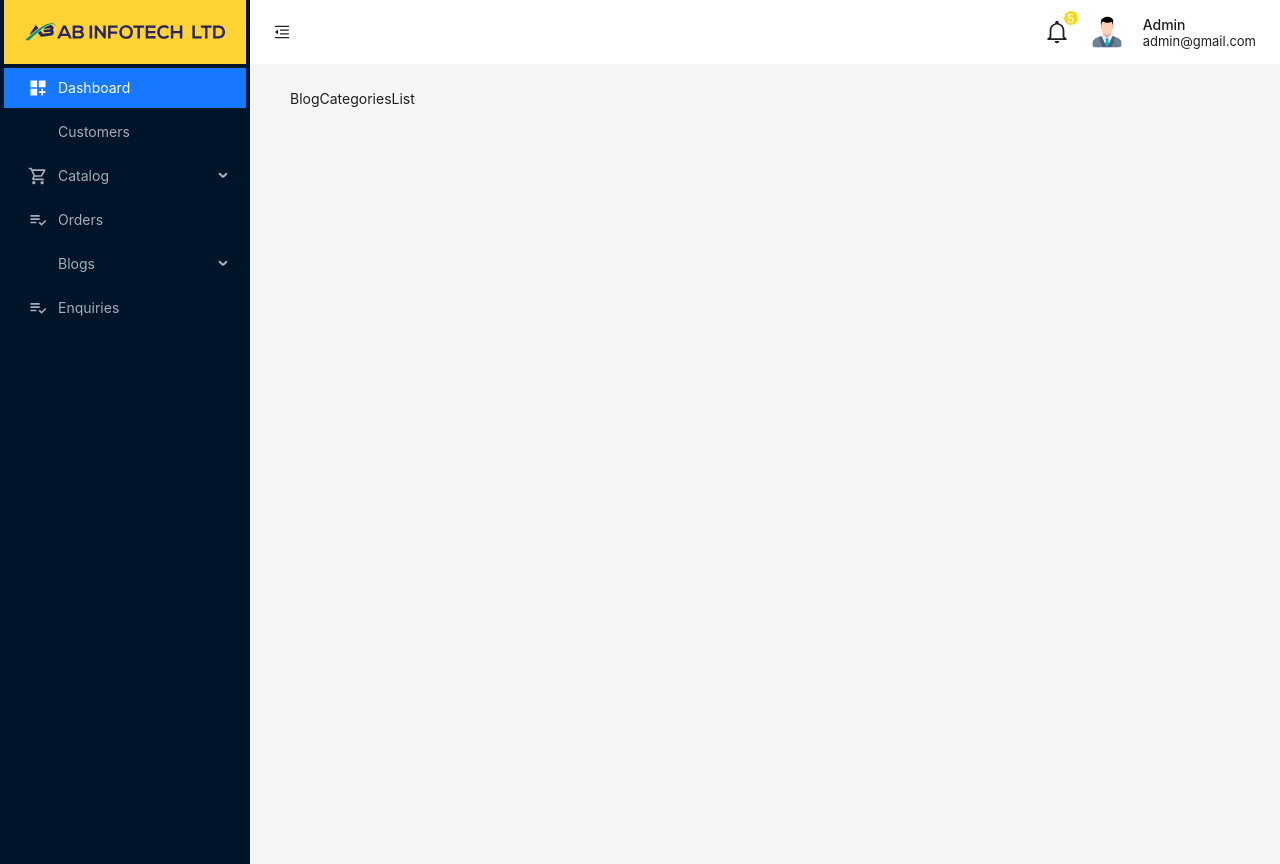
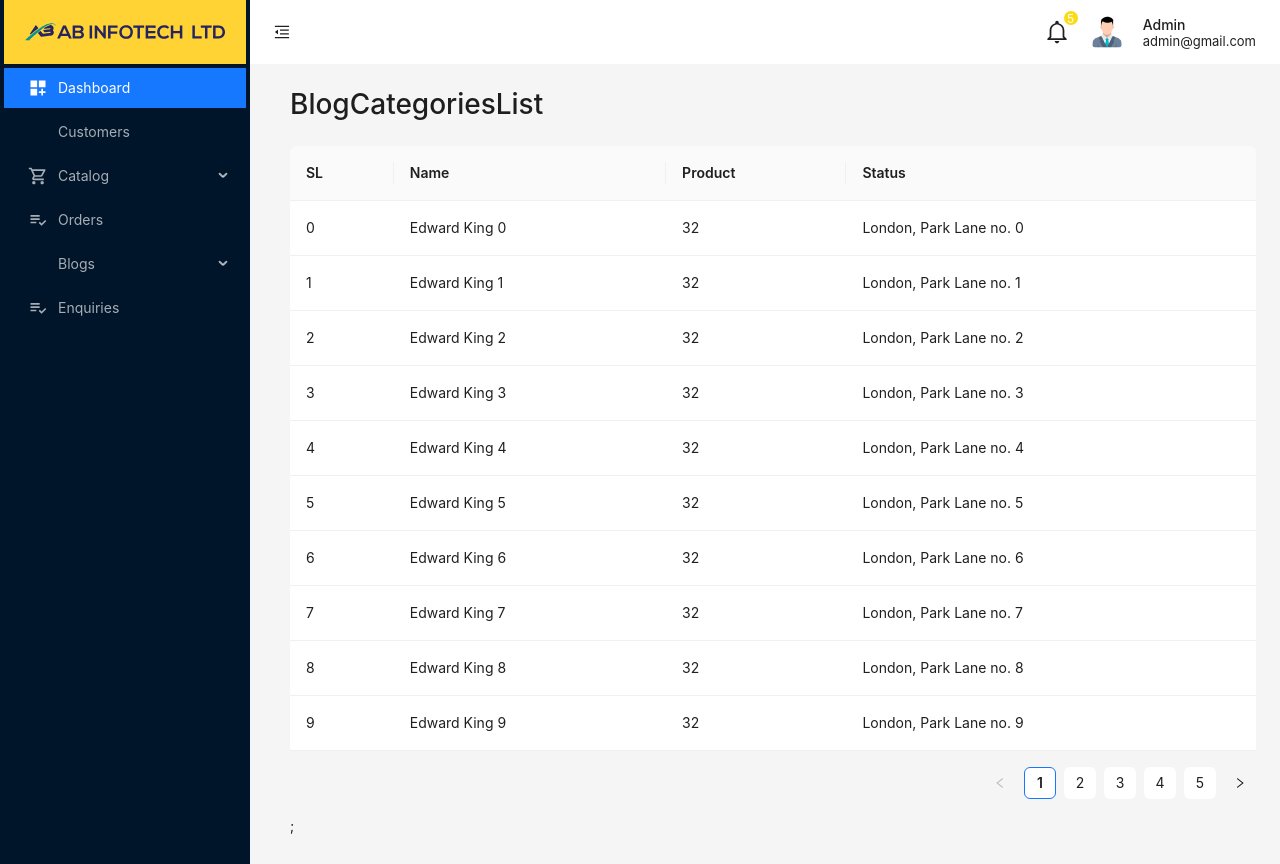
Before and after one commit to sulaimanbiswas/digitic-ecommerce-admin, a React (Vite) app: page /admin/blog-categories-list in a window 1280 px wide. Built offline with nearby package versions, Linux system fonts and the light colour scheme; some icons are missing.

Commit message:
all list page table add

```diff
--- a/src/components/MainLayout.jsx
+++ b/src/components/MainLayout.jsx
@@ -142,7 +142,7 @@ const MainLayout = () => {
                   {
                     key: "blog-categories-list",
                     icon: <MdCategory className="fs-5" />,
-                    label: "Blog Categories",
+                    label: "Blog Categories List",
                   },
                 ],
               },
--- a/src/pages/blog/BlogCategoriesList.jsx
+++ b/src/pages/blog/BlogCategoriesList.jsx
@@ -1,5 +1,39 @@
+import { Table } from "antd";
+
 const BlogCategoriesList = () => {
-  return <div>BlogCategoriesList</div>;
+  const columns = [
+    {
+      title: "SL",
+      dataIndex: "key",
+    },
+    {
+      title: "Name",
+      dataIndex: "name",
+    },
+    {
+      title: "Product",
+      dataIndex: "product",
+    },
+    {
+      title: "Status",
+      dataIndex: "status",
+    },
+  ];
+  const data = [];
+  for (let i = 0; i < 46; i++) {
+    data.push({
+      key: i,
+      name: `Edward King ${i}`,
+      product: 32,
+      status: `London, Park Lane no. ${i}`,
+    });
+  }
+  return (
+    <>
+      <h3 className="mb-4">BlogCategoriesList</h3>
+      <Table columns={columns} dataSource={data} />;
+    </>
+  );
 };
 
 export default BlogCategoriesList;
--- a/src/pages/blog/BlogLIst.jsx
+++ b/src/pages/blog/BlogLIst.jsx
@@ -1,5 +1,39 @@
+import { Table } from "antd";
+
 const BlogLIst = () => {
-  return <div>BlogLIst</div>;
+  const columns = [
+    {
+      title: "SL",
+      dataIndex: "key",
+    },
+    {
+      title: "Name",
+      dataIndex: "name",
+    },
+    {
+      title: "Product",
+      dataIndex: "product",
+    },
+    {
+      title: "Status",
+      dataIndex: "status",
+    },
+  ];
+  const data = [];
+  for (let i = 0; i < 46; i++) {
+    data.push({
+      key: i,
+      name: `Edward King ${i}`,
+      product: 32,
+      status: `London, Park Lane no. ${i}`,
+    });
+  }
+  return (
+    <>
+      <h3 className="mb-4">BlogLIst</h3>
+      <Table columns={columns} dataSource={data} />;
+    </>
+  );
 };
 
 export default BlogLIst;
--- a/src/pages/catalog/brand/BrandsList.jsx
+++ b/src/pages/catalog/brand/BrandsList.jsx
@@ -1,5 +1,39 @@
+import { Table } from "antd";
+
 const BrandsList = () => {
-  return <div>BrandsList</div>;
+  const columns = [
+    {
+      title: "SL",
+      dataIndex: "key",
+    },
+    {
+      title: "Name",
+      dataIndex: "name",
+    },
+    {
+      title: "Product",
+      dataIndex: "product",
+    },
+    {
+      title: "Status",
+      dataIndex: "status",
+    },
+  ];
+  const data = [];
+  for (let i = 0; i < 46; i++) {
+    data.push({
+      key: i,
+      name: `Edward King ${i}`,
+      product: 32,
+      status: `London, Park Lane no. ${i}`,
+    });
+  }
+  return (
+    <>
+      <h3 className="mb-4">BrandsList</h3>
+      <Table columns={columns} dataSource={data} />;
+    </>
+  );
 };
 
 export default BrandsList;
--- a/src/pages/catalog/category/CategoriesList.jsx
+++ b/src/pages/catalog/category/CategoriesList.jsx
@@ -1,5 +1,39 @@
+import { Table } from "antd";
+
 const CategoriesList = () => {
-  return <div>CategoriesList</div>;
+  const columns = [
+    {
+      title: "SL",
+      dataIndex: "key",
+    },
+    {
+      title: "Name",
+      dataIndex: "name",
+    },
+    {
+      title: "Product",
+      dataIndex: "product",
+    },
+    {
+      title: "Status",
+      dataIndex: "status",
+    },
+  ];
+  const data = [];
+  for (let i = 0; i < 46; i++) {
+    data.push({
+      key: i,
+      name: `Edward King ${i}`,
+      product: 32,
+      status: `London, Park Lane no. ${i}`,
+    });
+  }
+  return (
+    <>
+      <h3 className="mb-4">CategoriesList</h3>
+      <Table columns={columns} dataSource={data} />;
+    </>
+  );
 };
 
 export default CategoriesList;
--- a/src/pages/catalog/color/ColorList.jsx
+++ b/src/pages/catalog/color/ColorList.jsx
@@ -1,5 +1,39 @@
+import { Table } from "antd";
+
 const ColorList = () => {
-  return <div>ColorList</div>;
+  const columns = [
+    {
+      title: "SL",
+      dataIndex: "key",
+    },
+    {
+      title: "Name",
+      dataIndex: "name",
+    },
+    {
+      title: "Product",
+      dataIndex: "product",
+    },
+    {
+      title: "Status",
+      dataIndex: "status",
+    },
+  ];
+  const data = [];
+  for (let i = 0; i < 46; i++) {
+    data.push({
+      key: i,
+      name: `Edward King ${i}`,
+      product: 32,
+      status: `London, Park Lane no. ${i}`,
+    });
+  }
+  return (
+    <>
+      <h3 className="mb-4">ColorList</h3>
+      <Table columns={columns} dataSource={data} />;
+    </>
+  );
 };
 
 export default ColorList;
--- a/src/pages/catalog/products/ProductsList.jsx
+++ b/src/pages/catalog/products/ProductsList.jsx
@@ -1,5 +1,39 @@
+import { Table } from "antd";
+
 const ProductsList = () => {
-  return <div>ProductsList</div>;
+  const columns = [
+    {
+      title: "SL",
+      dataIndex: "key",
+    },
+    {
+      title: "Name",
+      dataIndex: "name",
+    },
+    {
+      title: "Product",
+      dataIndex: "product",
+    },
+    {
+      title: "Status",
+      dataIndex: "status",
+    },
+  ];
+  const data = [];
+  for (let i = 0; i < 46; i++) {
+    data.push({
+      key: i,
+      name: `Edward King ${i}`,
+      product: 32,
+      status: `London, Park Lane no. ${i}`,
+    });
+  }
+  return (
+    <>
+      <h3 className="mb-4">Products List</h3>
+      <Table columns={columns} dataSource={data} />;
+    </>
+  );
 };
 
 export default ProductsList;
--- a/src/pages/customer/Customers.jsx
+++ b/src/pages/customer/Customers.jsx
@@ -1,5 +1,39 @@
+import { Table } from "antd";
+
 const Customers = () => {
-  return <div>Customers</div>;
+  const columns = [
+    {
+      title: "SL",
+      dataIndex: "key",
+    },
+    {
+      title: "Name",
+      dataIndex: "name",
+    },
+    {
+      title: "Product",
+      dataIndex: "product",
+    },
+    {
+      title: "Status",
+      dataIndex: "status",
+    },
+  ];
+  const data = [];
+  for (let i = 0; i < 46; i++) {
+    data.push({
+      key: i,
+      name: `Edward King ${i}`,
+      product: 32,
+      status: `London, Park Lane no. ${i}`,
+    });
+  }
+  return (
+    <>
+      <h3 className="mb-4">Customers</h3>
+      <Table columns={columns} dataSource={data} />;
+    </>
+  );
 };
 
 export default Customers;
--- a/src/pages/order/Orders.jsx
+++ b/src/pages/order/Orders.jsx
@@ -1,5 +1,39 @@
+import { Table } from "antd";
+
 const Orders = () => {
-  return <div>Orders</div>;
+  const columns = [
+    {
+      title: "SL",
+      dataIndex: "key",
+    },
+    {
+      title: "Name",
+      dataIndex: "name",
+    },
+    {
+      title: "Product",
+      dataIndex: "product",
+    },
+    {
+      title: "Status",
+      dataIndex: "status",
+    },
+  ];
+  const data = [];
+  for (let i = 0; i < 46; i++) {
+    data.push({
+      key: i,
+      name: `Edward King ${i}`,
+      product: 32,
+      status: `London, Park Lane no. ${i}`,
+    });
+  }
+  return (
+    <>
+      <h3 className="mb-4">Orders</h3>
+      <Table columns={columns} dataSource={data} />;
+    </>
+  );
 };
 
 export default Orders;
```
